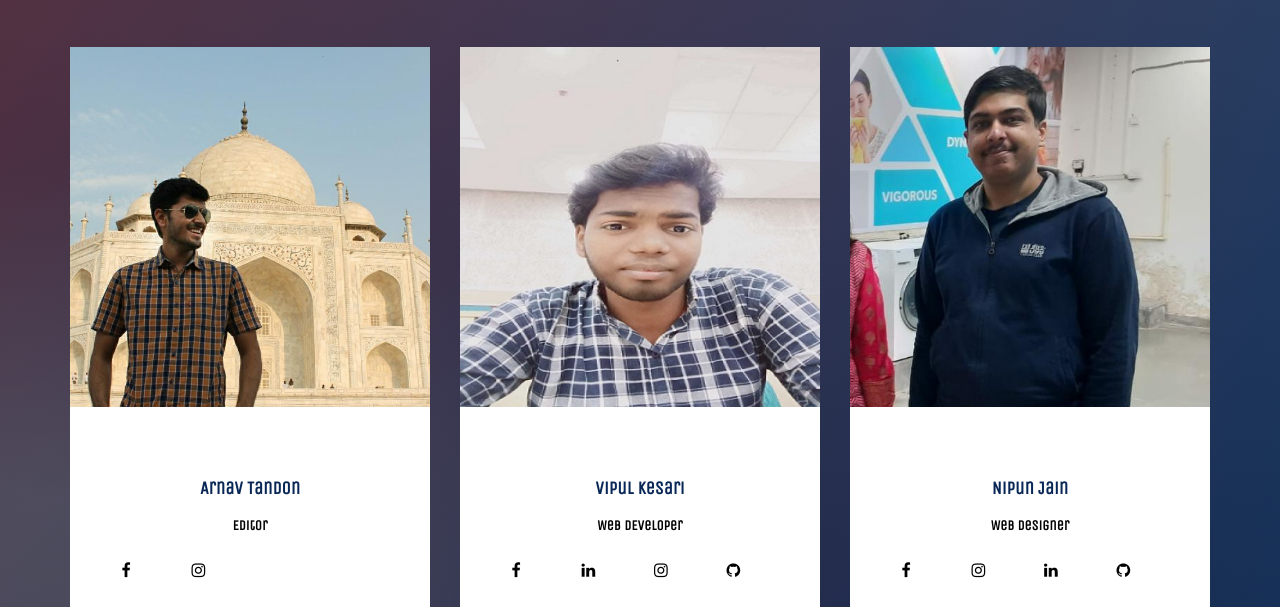
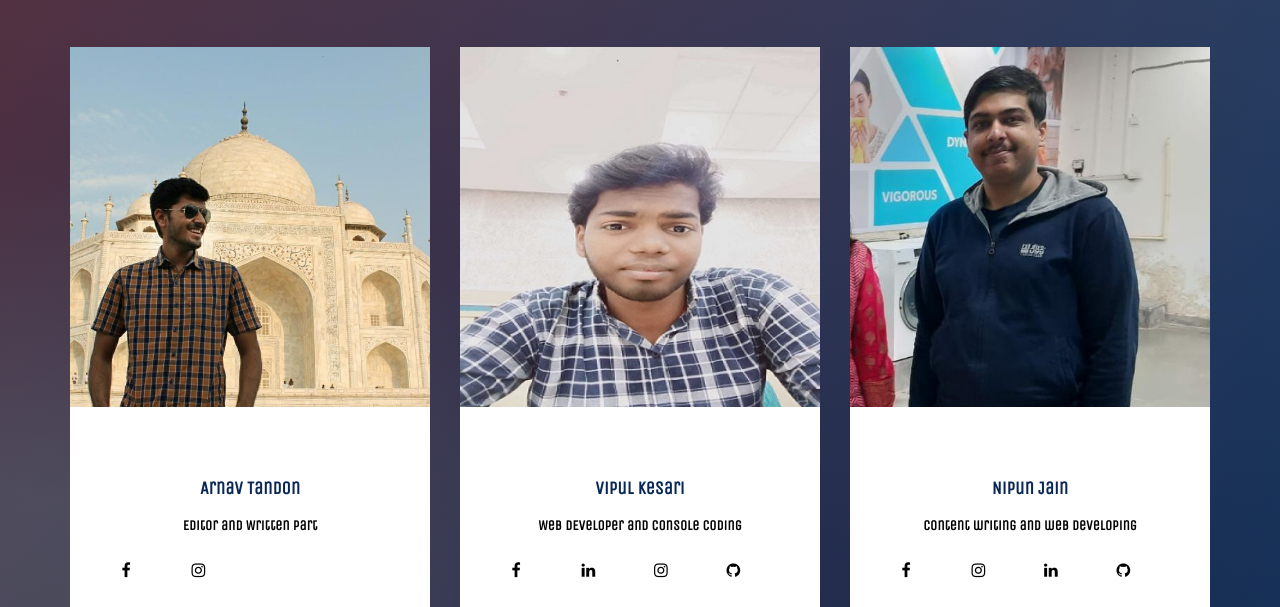
Before and after one commit to vipulkingkesari/DBMS, a plain HTML site: page about.html in a window 1280 px wide. Shown: the part 193-800 px from the top of the page. Drawn offline with nearby package versions, Linux system fonts and the light colour scheme.

Commit message:
Update about.html

```diff
--- a/about.html
+++ b/about.html
@@ -175,7 +175,7 @@ h1,h2,h3,h4,h5 {
 					<img src="img/arnav.jpg" class="img-responsive" alt="team img">
 						<div class="team-des">
 							<h4>Arnav Tandon</h4>
-							<h3>Editor</h3>
+							<h3>Editor and Written part</h3>
 							<ul class="social-icon">
 								<li><a href="https://www.facebook.com/tandonarnav" class="fa fa-facebook wow fadeIn" data-wow-delay="0.3s"></a></li>
 								<li><a href="https://www.instagram.com/tandon_arnav/?hl=en" class="fa fa-instagram wow fadeIn" data-wow-delay="0.9s"></a></li>
@@ -190,7 +190,7 @@ h1,h2,h3,h4,h5 {
 					<img src="img/vipul1.jpg" class="img-responsive" alt="team img">
 						<div class="team-des">
 							<h4>Vipul Kesari</h4>
-							<h3>Web DEveloper</h3>
+							<h3>Web DEveloper and console coding</h3>
 							<ul class="social-icon">
 								<li><a href="https://www.facebook.com/profile.php?id=100011042414170" class="fa fa-facebook wow fadeIn" data-wow-delay="0.3s"></a></li>
 								<li><a href="https://www.linkedin.com/in/vipul-kesari-9b6632191/" class="fa fa-linkedin wow fadeIn" data-wow-delay="0.6s"></a></li>
@@ -207,7 +207,7 @@ h1,h2,h3,h4,h5 {
 					<img src="img/nipun5.jpg" class="img-responsive" alt="team img">
 						<div class="team-des">
 							<h4>Nipun Jain</h4>
-							<h3>Web Designer</h3>
+							<h3>Content writing and web developing</h3>
 							<ul class="social-icon">
 								<li><a href="https://www.facebook.com/nipun.jain.739326" class="fa fa-facebook wow fadeIn" data-wow-delay="0.3s"></a></li>
 								<li><a href="https://www.instagram.com/nipun_jain5/" class="fa fa-instagram wow fadeIn" data-wow-delay="0.6s"></a></li>
@@ -223,7 +223,7 @@ h1,h2,h3,h4,h5 {
 					<img src="img/sarandeep.jpg" class="img-responsive" alt="team img">
 						<div class="team-des">
 							<h4>Sarandeep Singh</h4>
-							<h3>Web Developer</h3>
+							<h3>Queries writing</h3>
 							<ul class="social-icon">
 								<li><a href="#" class="fa fa-facebook wow fadeIn" data-wow-delay="0.3s"></a></li>
 								<li><a href="#" class="fa fa-twitter wow fadeIn" data-wow-delay="0.6s"></a></li>
@@ -238,7 +238,7 @@ h1,h2,h3,h4,h5 {
 					<img src="img/nitesh.jpg" class="img-responsive" alt="team img">
 						<div class="team-des">
 							<h4>Nitesh Jaiswal</h4>
-							<h3>Web Developer</h3>
+							<h3>queries writing</h3>
 							<ul class="social-icon">
 								<li><a href="#" class="fa fa-facebook wow fadeIn" data-wow-delay="0.3s"></a></li>
 								<li><a href="#" class="fa fa-twitter wow fadeIn" data-wow-delay="0.6s"></a></li>
```
